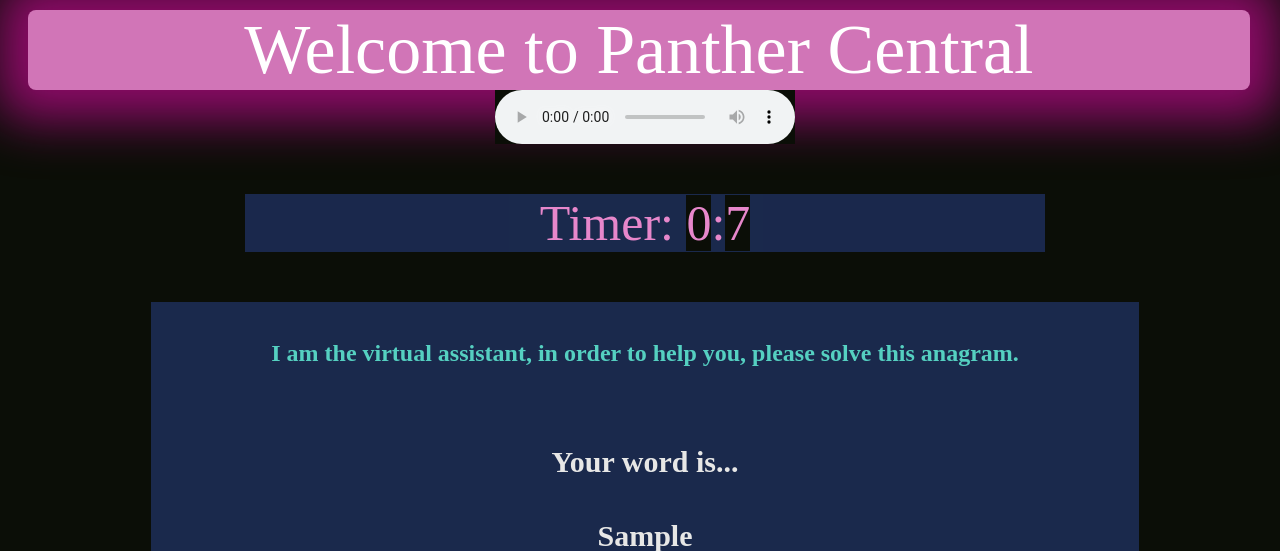
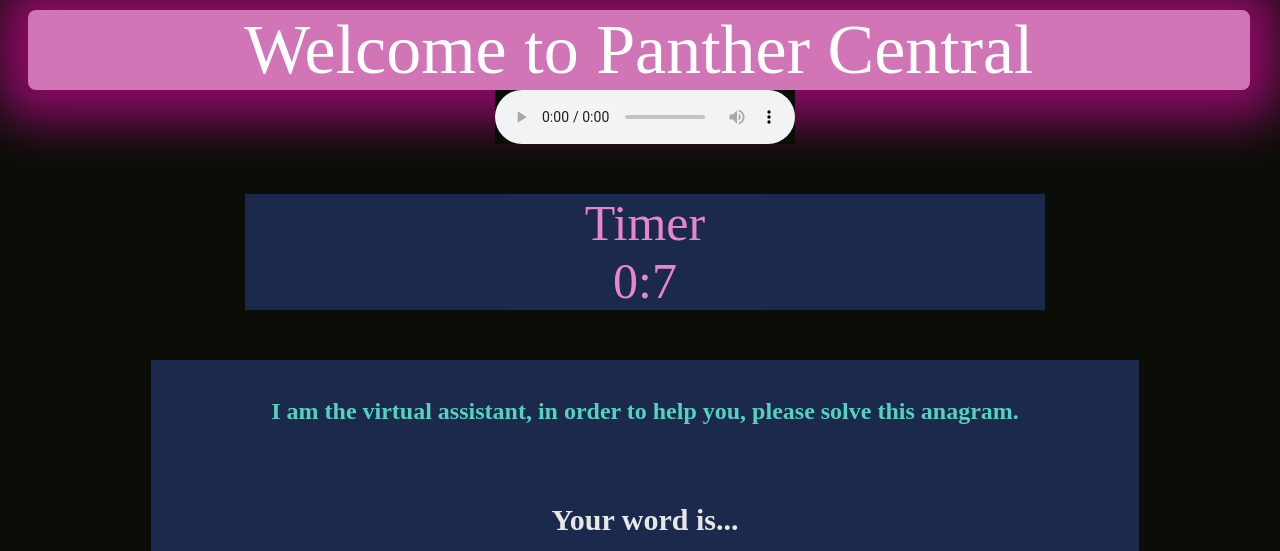
Before and after one commit to ajgreen630/cs1520-course-project, a Flask app: template templates/panther-central.html in a window 1280 px wide. Shown: the top 551 px of the page. Run offline with Flask 2, Linux system fonts and the light colour scheme; the template is opened without the code that fills it: most values are stand-ins (such as "Sample title", 1, 10 or a date in 2020).

Commit message:
css working!

```diff
--- a/static/css/style.css
+++ b/static/css/style.css
@@ -52,6 +52,10 @@
     opacity: 0.9;
     color: wheat;
     border-radius: 3cm;
+}
+.timer span{
+     background-color: #1c2c54;
+     color: #ff95e1;
 }
 .anagram{
     opacity: 0.8;
--- a/templates/panther-central.html
+++ b/templates/panther-central.html
@@ -20,7 +20,7 @@
             </audio>
     </div>
     <div class="timer">
-        <p>Timer: <span id="countdownminutes">0 </span>:<span id="countdownseconds">1 </span></p>
+        <p>Timer <br> <span id="countdownminutes">0 </span>:<span id="countdownseconds">1 </span></p>
 
         <script type="text/javascript">
             var timeleft = 1;
```
